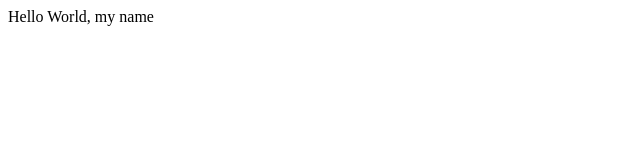
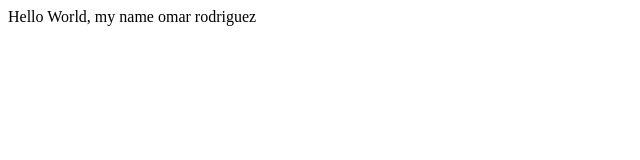
Before and after one commit to omardgz97/Proyecto-Secreto, a plain HTML site: page Index.html in a window 1280 px wide. Shown: the whole page, without its empty margins (0-640 px from the left). Drawn offline with Linux system fonts and the light colour scheme.

Commit message:
agregue omar roodriguez

```diff
--- a/Index.html
+++ b/Index.html
@@ -7,6 +7,6 @@
     <title>Hola mundo!!!</title>
 </head>
 <body>
-  <article>Hello World, my name <is class=""></is></article>
+  <article>Hello World, my name omar rodriguez <is class=""></is></article>
 </body>
 </html>
```
